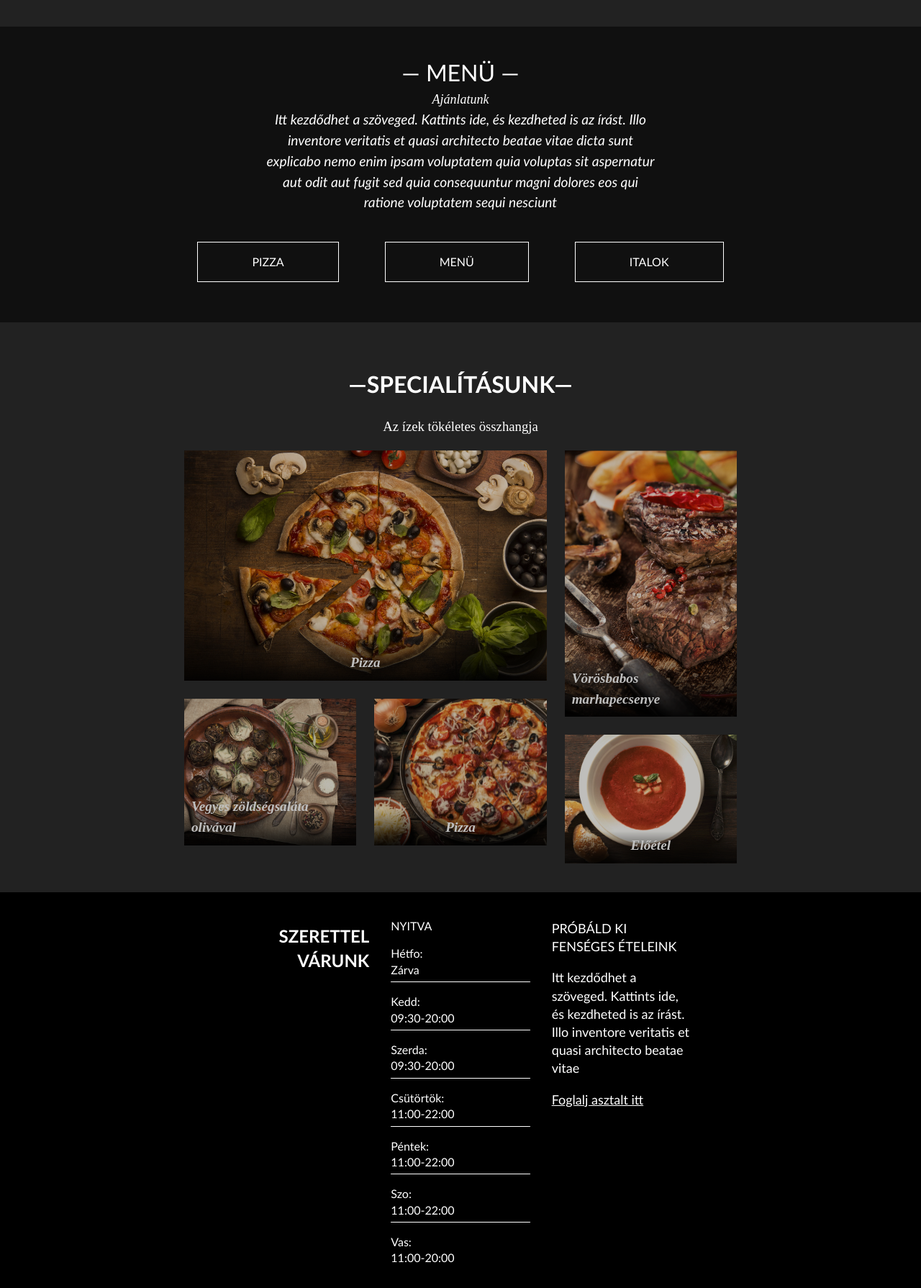
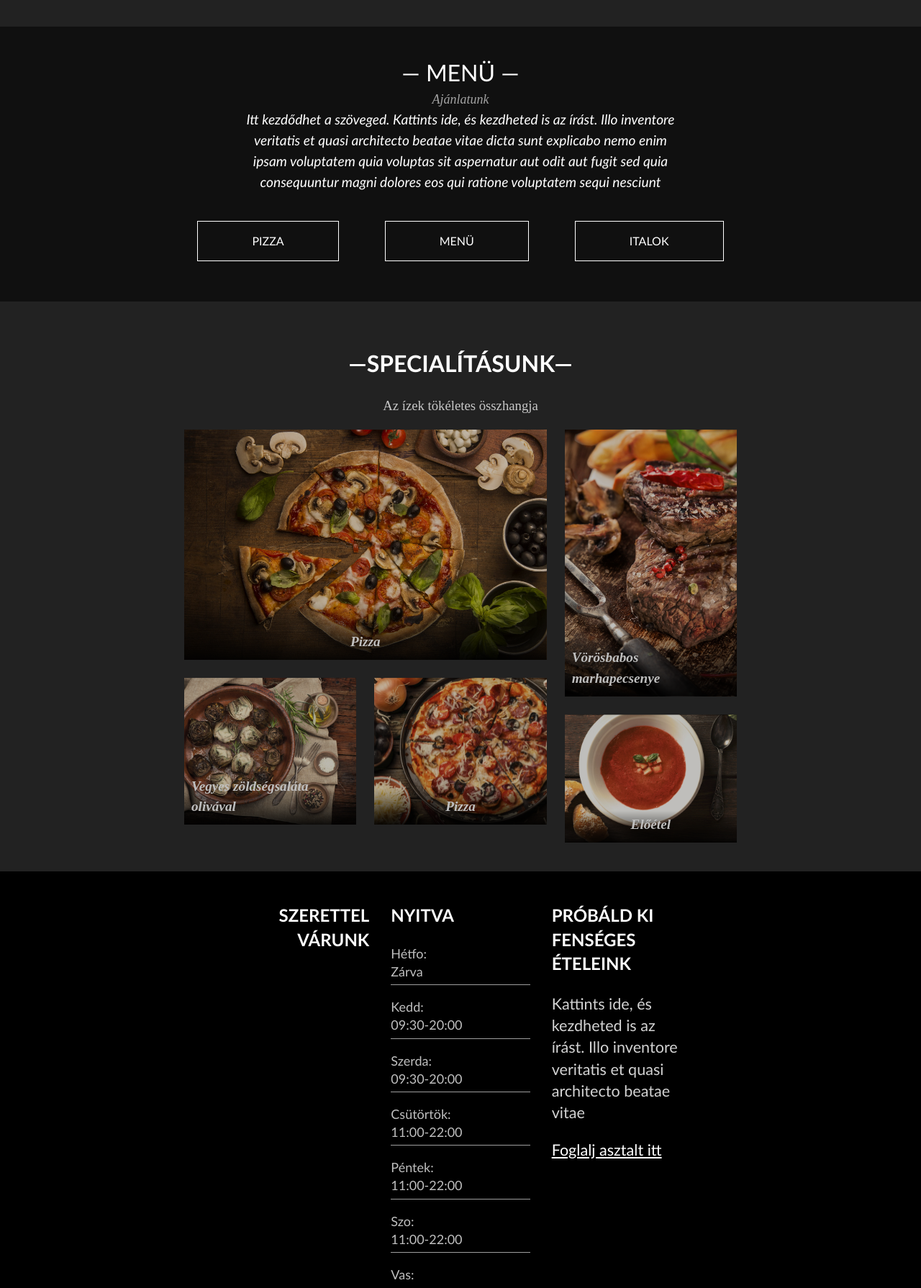
Before and after one commit to DudasBenceSandor/PizzaWeboldal, a plain HTML site: page index.html in a window 1280 px wide. Shown: the part 1010-2800 px from the top of the page at 72% size. Drawn offline with Linux system fonts and the light colour scheme.

Commit message:
Szépítés

```diff
--- a/index.html
+++ b/index.html
@@ -65,6 +65,7 @@
                     voluptatem quia voluptas sit aspernatur aut odit aut fugit sed quia
                     consequuntur magni dolores eos qui ratione voluptatem sequi nesciunt
                 </div>
+
                 <div>
                     <a href="#">
                         PIZZA
@@ -94,9 +95,9 @@
         <footer>
             <div class="footer-part1">
                 <div>
-                    <P>SZERETTEL
+                    <p>SZERETTEL
                         <br>
-                        VÁRUNK</P>
+                        VÁRUNK</p>
                 </div>
                 <div>
                     <p>NYITVA</p>
@@ -139,7 +140,7 @@
                 </div>
                 <div>
                     <p>PRÓBÁLD KI FENSÉGES ÉTELEINK</p>
-                    <p>Itt kezdődhet a szöveged. Kattints ide, és kezdheted is az írást. Illo inventore
+                    <p>Kattints ide, és kezdheted is az írást. Illo inventore
                     veritatis et quasi architecto beatae vitae</p>
                     <a href="#">Foglalj asztalt itt</a>
                 </div>
--- a/style.css
+++ b/style.css
@@ -11,7 +11,7 @@ html,body{
 }
 
 .container {
-    min-height: 100vh;
+    min-width: 99vw;
     display: flex;
     flex-direction: column;
 }
@@ -113,6 +113,7 @@ main .foglalas .fog:nth-child(1) small{
     display: flex;
     flex-direction: column;
     font-size: large;
+    opacity: 75%;
     font-style:oblique;
     font-family: 'Times New Roman', Times, serif;
 }
@@ -158,12 +159,19 @@ main .foglalas .fog:nth-child(2) strong{
     font-size: large;
     font-style: italic;
     font-family: 'Times New Roman', Times, serif;
+    font-weight: lighter;
+    color: lightgray;
+    opacity: 75%;
 }
+
 .menu div:nth-child(3){
     font-style: oblique;
     display: flex;
     justify-content: center;
-    width: 550px;
+    width: 100%;
+    text-wrap: auto;
+    padding-left: 25%;
+    padding-right: 25%;
     text-align: center;
     font-size: larger;
     font-weight: 100;
@@ -207,6 +215,7 @@ main .foglalas .fog:nth-child(2) strong{
     text-align: center;
 }
 .spec h3{
+    opacity: 75%;
     text-align: center;
     font-weight: lighter;
     font-family: 'Times New Roman', Times, serif;
@@ -342,17 +351,38 @@ footer .footer-part1 div:nth-child(2) li{
 footer .footer-part1 div:nth-child(2) li ol{
     padding-left: 0;
     padding-bottom: 5px;
-    border-bottom:solid 1px white;
+    border-bottom:solid 1px lightgray;
+    font-size: large;
+    opacity: 75%;
 }
 footer .footer-part1 div:nth-child(2) li ol:last-child{
     border-bottom:none;
 }
+
 
 footer .footer-part1 div:nth-child(3){
     font-size: large;
     flex: 33%;
     text-align: left;
 }
+footer .footer-part1 p:first-child {
+
+    font-size: x-large;
+    font-weight: bold;
+}
+
+footer .footer-part1 p:nth-child(2)
+{
+    font-size: larger;
+    font-weight: 100;
+    color: lightgray;
+}
+footer .footer-part1 a {
+    font-size: larger;
+    font-weight: 500;
+}
+
+
 footer .footer-part2{
     padding-top: 40px;
     text-align: center;
@@ -364,6 +394,9 @@ footer .footer-part2{
 
 @media (max-width: 768px){
 
+    .container{
+        min-height: 100vw;
+    }
     nav .part_2{
         position: relative;
         display: flex;
@@ -402,6 +435,7 @@ footer .footer-part2{
         content: "";
         margin: 0;
     }
+
     .menu div:nth-child(4){
         display: flex;
         flex-direction: column;
```
Lines whose indentation alone changed are shown as unchanged.
